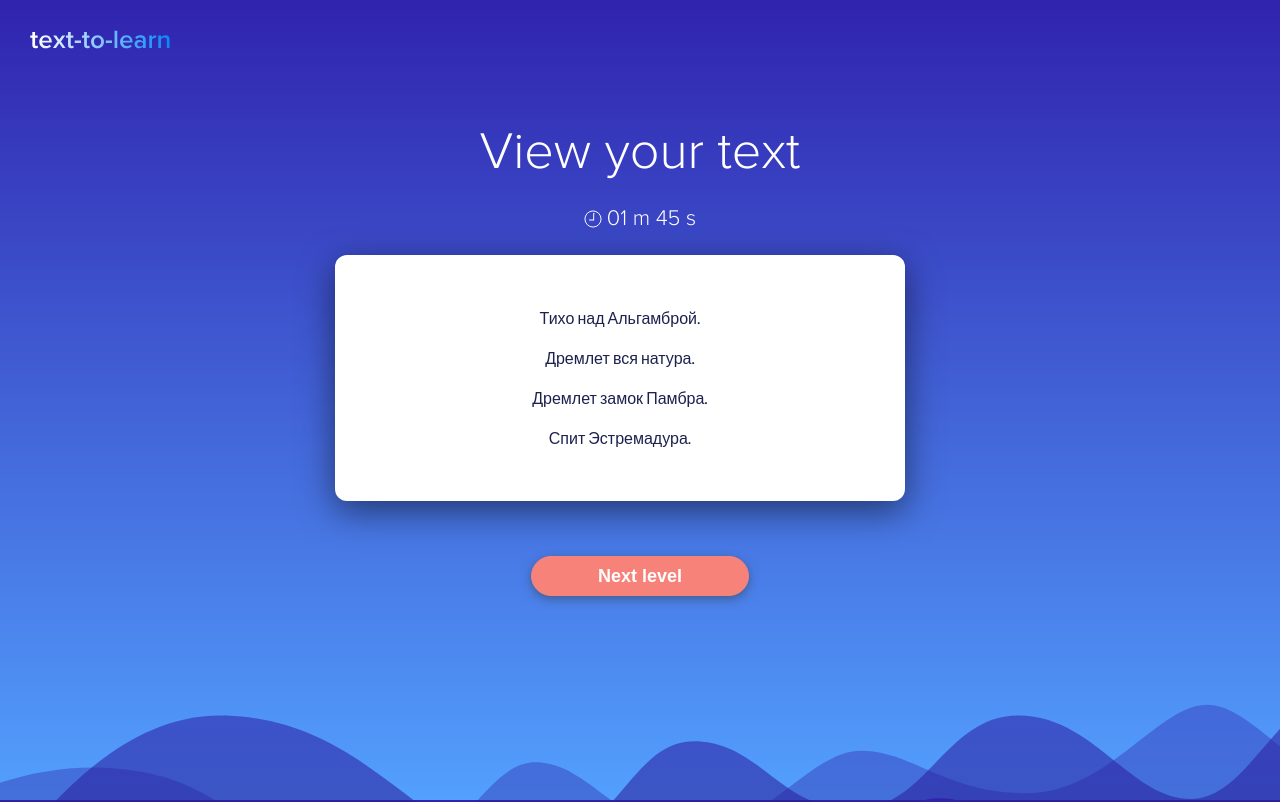
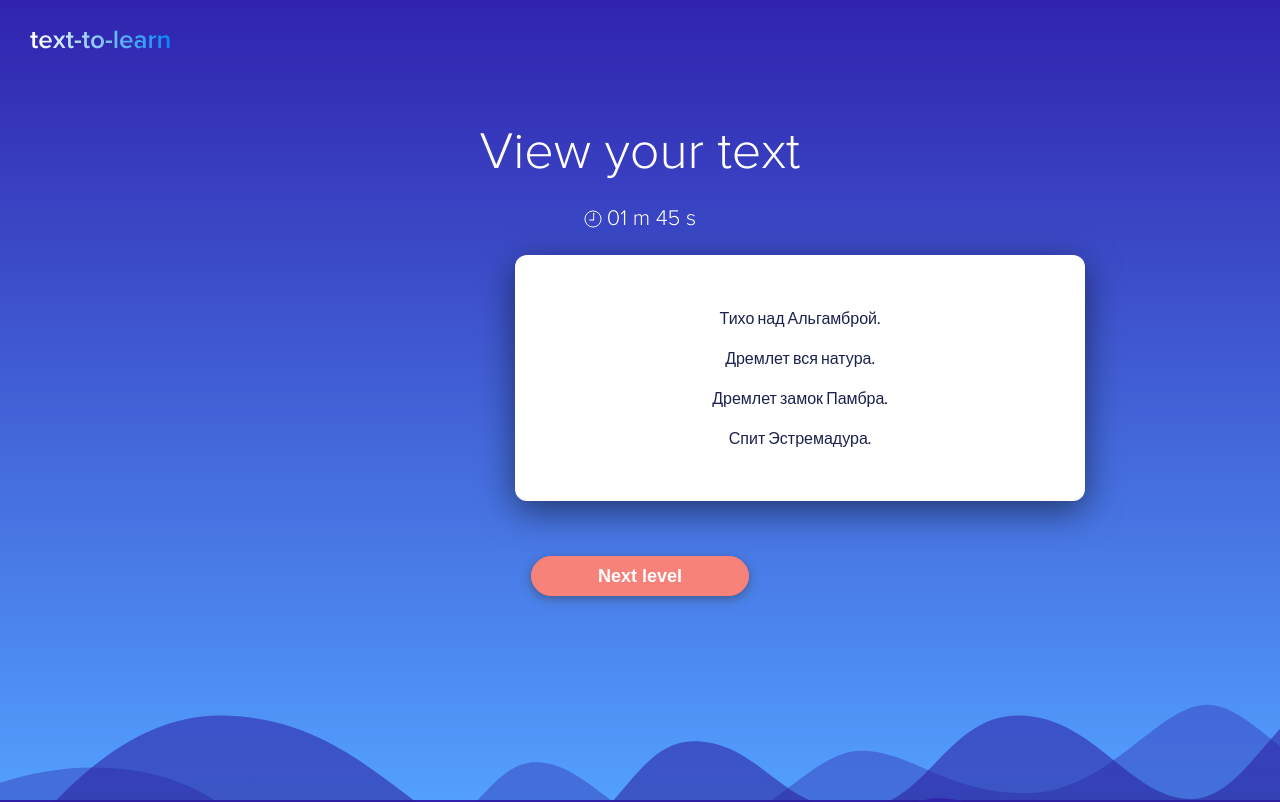
Before and after one commit to elcodabra/text-to-learn, an Angular app: page /level/0 in a window 1280 px wide. Shown: the top 802 px of the page. Built offline with nearby package versions, Linux system fonts and the light colour scheme.

Commit message:
Фикс по равниванию

```diff
--- a/src/app/level/level.component.scss
+++ b/src/app/level/level.component.scss
@@ -12,7 +12,6 @@
 }
 
 .levels-complete, .levels-uncomplete {
-	float: left;
 	display: inline-block;
 	vertical-align: middle;
 	margin-top: 7.3rem;
@@ -31,7 +30,6 @@
 }
 
 .levels-current {
-	float: left;
 	display: inline-block;
 	vertical-align: middle;
 	margin-top: 1rem;
```
